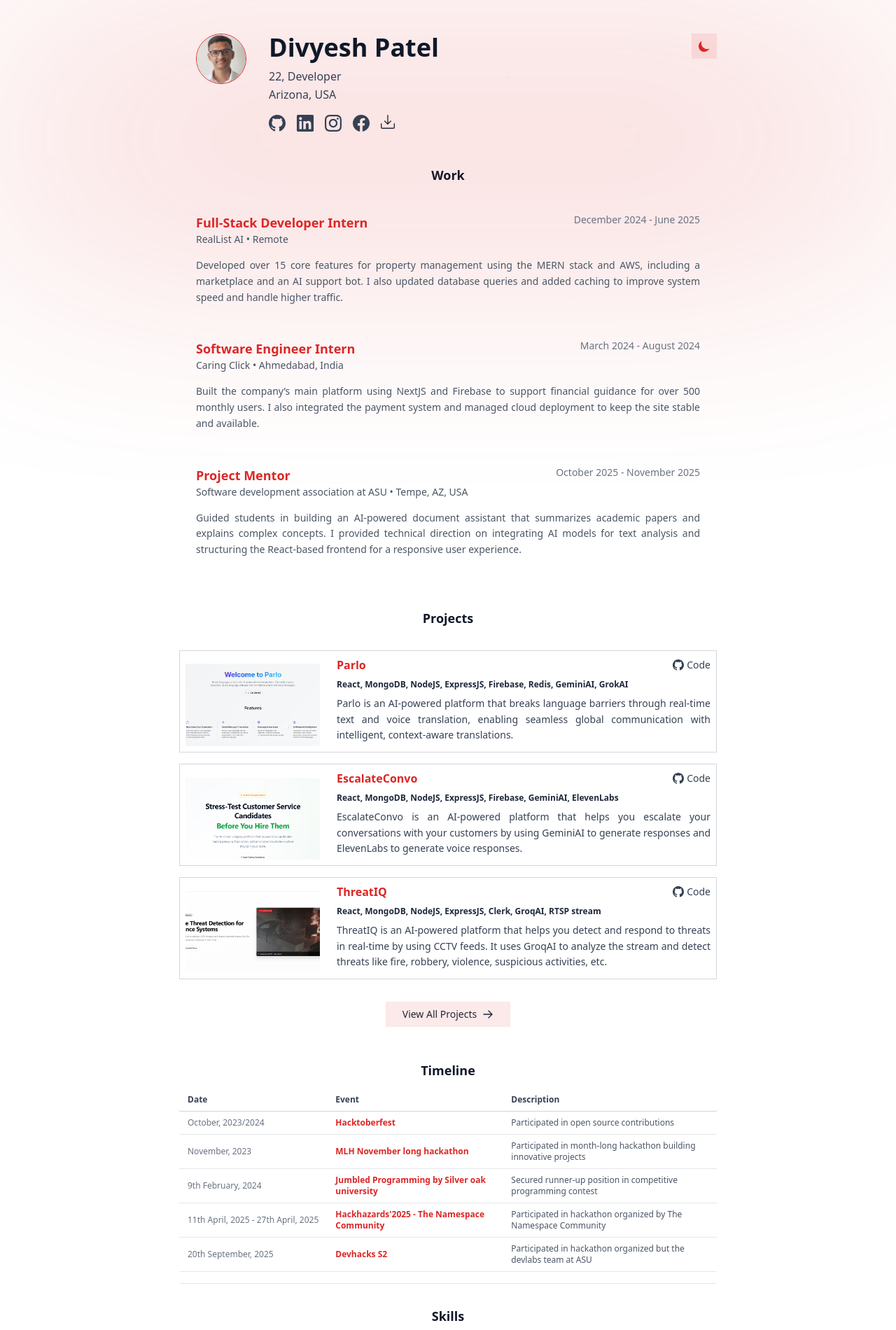
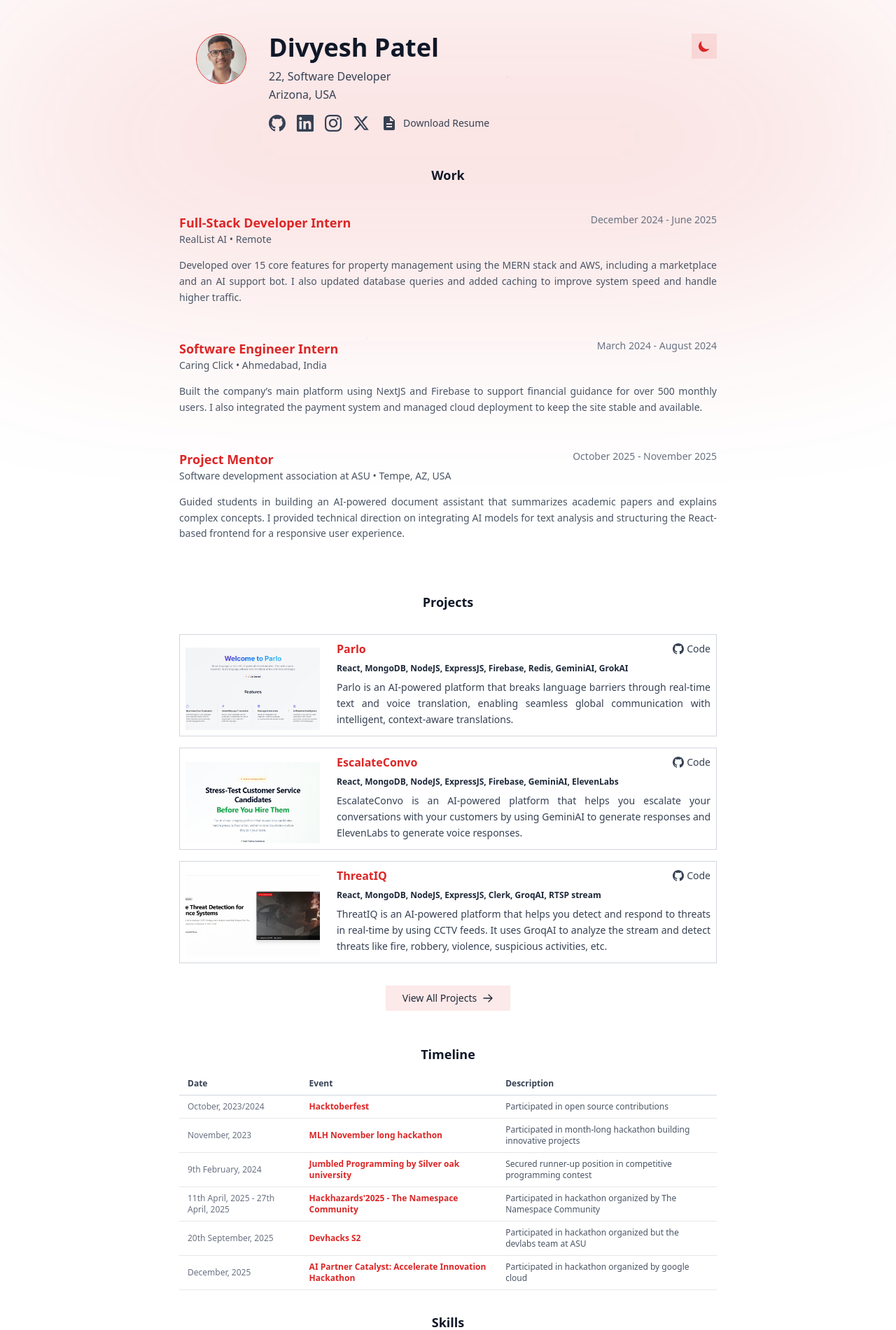
Before and after one commit to pateldivyesh1323/pateldivyesh-portfolio, a React (Vite) app: page / in a window 1280 px wide. Shown: the top 1900 px of the page at 70% size. Built offline with nearby package versions, Linux system fonts and the light colour scheme.

Commit message:
Fixed UI inconsistencies

```diff
--- a/src/Components/Home.tsx
+++ b/src/Components/Home.tsx
@@ -7,16 +7,16 @@
     const [error, setError] = useState(false);
 
     return (
-        <div className="flex items-start flex-col md:flex-row gap-8 my-8 md:my-12 px-4 md:px-6 w-full relative">
-            <div className="absolute top-0 right-0 z-10">
+        <div className="flex items-start flex-col md:flex-row gap-6 md:gap-8 my-8 md:my-12 px-4 md:px-6 w-full relative">
+            <div className="absolute top-2 right-2 md:top-0 md:right-0 z-10">
                 <ThemeToggle />
             </div>
-            <div className="md:ml-0 relative border border-[#DC2626] rounded-full">
+            <div className="mx-auto md:mx-0 relative border border-[#DC2626] rounded-full">
                 {(!loaded || error) && (
-                    <div className="w-[70px] h-[70px] bg-neutral-300 relative rounded-full"></div>
+                    <div className="w-[80px] h-[80px] md:w-[70px] md:h-[70px] bg-neutral-300 relative rounded-full"></div>
                 )}
                 <div
-                    className={`relative w-[70px] h-[70px] ${
+                    className={`relative w-[80px] h-[80px] md:w-[70px] md:h-[70px] ${
                         loaded && !error ? "block" : "hidden"
                     }`}
                 >
@@ -29,30 +29,33 @@
                     />
                 </div>
             </div>
-            <div className="text-md max-w-xl text-center md:text-left md:flex-1">
-                <div className="text-3xl md:text-4xl font-bold font-poppins text-gray-900 dark:text-white">
+            <div className="text-md max-w-xl text-center md:text-left md:flex-1 w-full">
+                <div className="text-2xl md:text-4xl font-bold font-poppins text-gray-900 dark:text-white">
                     Divyesh Patel
                 </div>
-                <div className="text-sm md:text-base max-w-[500px] font-normal text-gray-700 dark:text-gray-300 leading-relaxed mt-2 mb-4">
-                    22, Developer <br /> Arizona, USA
+                <div className="text-xs md:text-base max-w-[500px] font-normal text-gray-700 dark:text-gray-300 leading-relaxed mt-2 mb-4 mx-auto md:mx-0">
+                    22, Software Developer <br /> Arizona, USA
                 </div>
                 <div className="flex items-center justify-center md:justify-start gap-4 mt-4">
                     <Socials />
                     <a
                         href="/pateldivyesh.pdf"
                         download="pateldivyesh.pdf"
-                        className="hover:text-[#DC2626] transition-colors duration-300"
+                        className="text-gray-700 dark:text-white hover:text-[#DC2626] transition-colors duration-300 flex items-center gap-2"
                     >
                         <svg
-                            className=""
                             xmlns="http://www.w3.org/2000/svg"
                             fill="currentColor"
                             width="24"
                             height="24"
                             viewBox="0 0 24 24"
                         >
-                            <path d="M19.31 12.051c.381 0 .69.314.69.7v4.918c-.006.67-.127 1.2-.399 1.594c-.328.476-.908.692-1.747.737l-15.903-.002c-.646-.046-1.168-.302-1.507-.777c-.302-.423-.446-.95-.444-1.558V12.75c0-.386.309-.7.69-.7c.38 0 .688.314.688.7v4.913c0 .333.065.572.182.736c.081.114.224.184.44.201l15.817.001c.42-.023.627-.1.655-.14c.084-.123.146-.393.15-.8V12.75c0-.386.308-.7.689-.7ZM9.99 0c.38 0 .69.313.69.7l-.001 10.869l3.062-3.079a.682.682 0 0 1 .975.004a.707.707 0 0 1-.004.99l-4.356 4.38a.682.682 0 0 1-.973-.003l-4.296-4.38a.707.707 0 0 1 .002-.99a.682.682 0 0 1 .975.002L9.3 11.794V.699C9.3.313 9.61 0 9.99 0Z" />
+                            <rect width="24" height="24" fill="none" />
+                            <path d="M14 2H6c-1.1 0-1.99.9-1.99 2L4 20c0 1.1.89 2 1.99 2H18c1.1 0 2-.9 2-2V8l-6-6zm2 16H8v-2h8v2zm0-4H8v-2h8v2zm-3-5V3.5L18.5 9H13z" />
                         </svg>
+                        <span className="text-sm font-medium">
+                            Download Resume
+                        </span>
                     </a>
                 </div>
             </div>
--- a/src/Components/Socials.tsx
+++ b/src/Components/Socials.tsx
@@ -49,11 +49,10 @@
                 </svg>
             </a>
             <a
-                href="https://www.facebook.com/pateldivyesh1323/"
+                href="https://x.com/divyeshtwts"
                 className="hover:text-[#DC2626] transition-colors duration-300"
             >
                 <svg
-                    className=""
                     xmlns="http://www.w3.org/2000/svg"
                     fill="currentColor"
                     width="24"
@@ -61,7 +60,7 @@
                     viewBox="0 0 24 24"
                 >
                     <rect width="24" height="24" fill="none" />
-                    <path d="M24 12.073c0-6.627-5.373-12-12-12s-12 5.373-12 12c0 5.99 4.388 10.954 10.125 11.854v-8.385H7.078v-3.47h3.047V9.43c0-3.007 1.792-4.669 4.533-4.669 1.312 0 2.686.235 2.686.235v2.953H15.83c-1.491 0-1.956.925-1.956 1.874v2.25h3.328l-.532 3.47h-2.796v8.385C19.612 23.027 24 18.062 24 12.073z" />
+                    <path d="M18.244 2.25h3.308l-7.227 8.26 8.502 11.24H16.17l-5.214-6.817L4.99 21.75H1.68l7.73-8.835L1.254 2.25H8.08l4.713 6.231zm-1.161 17.52h1.833L7.084 4.126H5.117z" />
                 </svg>
             </a>
         </div>
--- a/src/Components/Timeline.tsx
+++ b/src/Components/Timeline.tsx
@@ -7,37 +7,65 @@
                 Timeline
             </div>
             <div className="w-full overflow-x-auto">
-                <table className="w-full border-collapse">
-                    <thead className="hidden md:table-header-group">
+                <div className="block md:hidden">
+                    {timeLineData.map(
+                        (item, index) =>
+                            item.date && (
+                                <div
+                                    key={index}
+                                    className="border-b border-gray-200 dark:border-gray-800 py-3 px-2 hover:bg-white/50 dark:hover:bg-gray-800/30 transition-colors duration-300"
+                                >
+                                    <div className="flex flex-col gap-1">
+                                        <div className="flex flex-wrap items-baseline gap-2">
+                                            <span className="text-[10px] text-gray-500 dark:text-gray-400">
+                                                {item.date}
+                                            </span>
+                                            <span className="text-[10px] text-[#DC2626] font-semibold">
+                                                {item.event}
+                                            </span>
+                                        </div>
+                                        <div className="text-[10px] text-gray-600 dark:text-gray-300 mt-1">
+                                            {item.description}
+                                        </div>
+                                    </div>
+                                </div>
+                            )
+                    )}
+                </div>
+                <table className="hidden md:table w-full border-collapse">
+                    <thead>
                         <tr className="border-b border-gray-300 dark:border-gray-700">
-                            <th className="text-left py-2 px-3 text-[10px] md:text-xs font-semibold text-gray-700 dark:text-gray-300">
+                            <th className="text-left py-2 px-3 text-xs font-semibold text-gray-700 dark:text-gray-300">
                                 Date
                             </th>
-                            <th className="text-left py-2 px-3 text-[10px] md:text-xs font-semibold text-gray-700 dark:text-gray-300">
+                            <th className="text-left py-2 px-3 text-xs font-semibold text-gray-700 dark:text-gray-300">
                                 Event
                             </th>
-                            <th className="text-left py-2 px-3 text-[10px] md:text-xs font-semibold text-gray-700 dark:text-gray-300">
+                            <th className="text-left py-2 px-3 text-xs font-semibold text-gray-700 dark:text-gray-300">
                                 Description
                             </th>
                         </tr>
                     </thead>
                     <tbody>
-                        {timeLineData.map((item, index) => (
+                        {timeLineData.map(
+                            (item, index) =>
+                                item.date && (
                                     <tr
                                         key={index}
                                         className="border-b border-gray-200 dark:border-gray-800 hover:bg-white/50 dark:hover:bg-gray-800/30 transition-colors duration-300"
                                     >
-                                <td className="py-2 px-3 text-[10px] md:text-xs text-gray-500 dark:text-gray-400 align-top md:align-middle whitespace-nowrap">
+                                        <td className="py-2 px-3 text-xs text-gray-500 dark:text-gray-400 align-middle">
                                             {item.date}
                                         </td>
-                                <td className="py-2 px-3 text-[10px] md:text-xs text-[#DC2626] font-semibold align-top md:align-middle">
+                                        <td className="py-2 px-3 text-xs text-[#DC2626] font-semibold align-middle">
                                             {item.event}
                                         </td>
-                                <td className="py-2 px-3 text-[10px] md:text-xs text-gray-600 dark:text-gray-300 align-top md:align-middle">
+                                        <td className="py-2 px-3 text-xs text-gray-600 dark:text-gray-300 align-middle">
                                             {item.description}
                                         </td>
                                     </tr>
-                        ))}
+                                )
+                        )}
                     </tbody>
                 </table>
             </div>
--- a/src/Components/Work.tsx
+++ b/src/Components/Work.tsx
@@ -10,7 +10,7 @@
                 {experienceData.map((exp, index) => (
                     <div
                         key={index}
-                        className="p-4 md:p-6 transition-colors duration-300"
+                        className="py-4 md:py-6 transition-colors duration-300"
                     >
                         <div className="flex flex-col md:flex-row md:justify-between md:items-start gap-2 md:gap-0 mb-2">
                             <div>
@@ -21,7 +21,7 @@
                                     {exp.company} • {exp.location}
                                 </p>
                             </div>
-                            <span className="text-xs md:text-sm text-gray-500 dark:text-gray-400 order-first md:order-0">
+                            <span className="text-xs md:text-sm text-gray-500 dark:text-gray-400">
                                 {exp.duration}
                             </span>
                         </div>
--- a/src/data.ts
+++ b/src/data.ts
@@ -140,7 +140,11 @@
         description:
             "Participated in hackathon organized but the devlabs team at ASU",
     },
-    {},
+    {
+        date: "December, 2025",
+        event: "AI Partner Catalyst: Accelerate Innovation Hackathon",
+        description: "Participated in hackathon organized by google cloud",
+    },
 ];
 
 const experienceData = [
```
Lines whose indentation alone changed are shown as unchanged.
